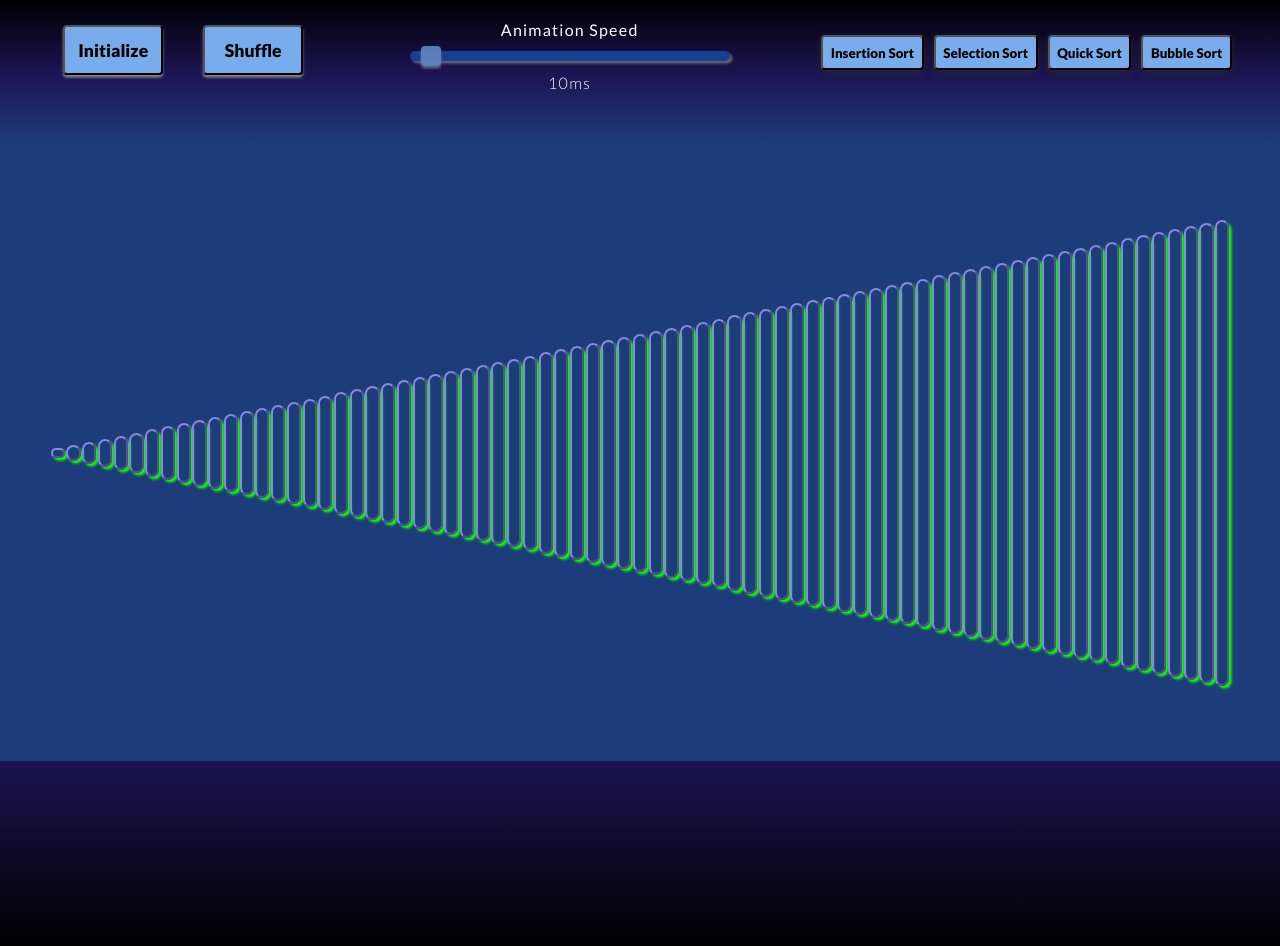
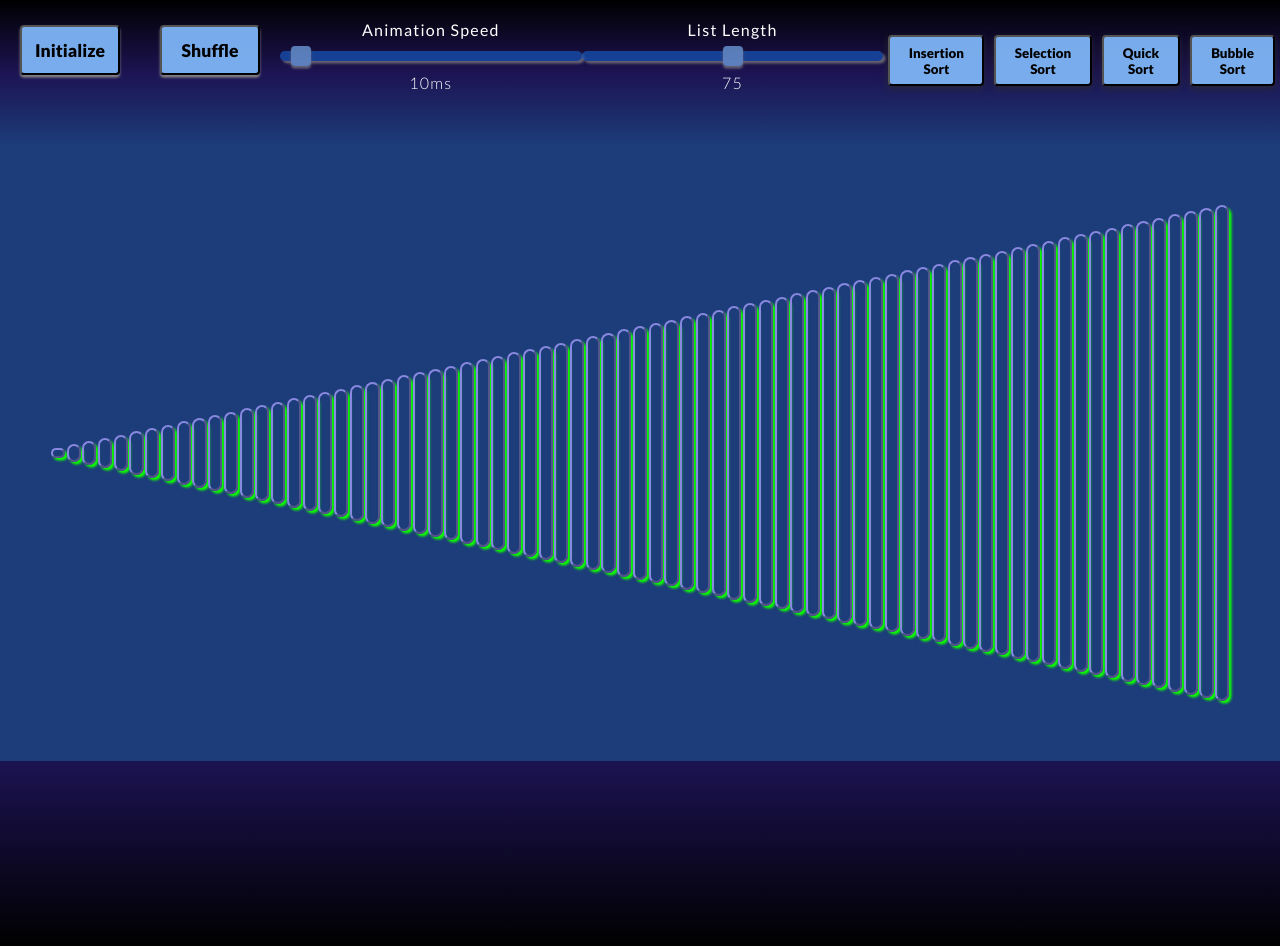
Before and after one commit to garofalof/sortvisualizer, a React (Create React App) app: page / in a window 1280 px wide. Both pictures are taken after a click on the button "Initialize". Built offline with nearby package versions, Linux system fonts and the light colour scheme.

Commit message:
updated initialized styling

```diff
--- a/src/App.css
+++ b/src/App.css
@@ -13,7 +13,7 @@ body {
   border: 2.5px outset rgb(136, 136, 224);
   box-shadow: 2.5px 2.5px 2.5px rgb(13, 255, 0);
   border-radius: 7.5px;
-  margin: 0% 0.0675%;
+  margin: 0em 0.05em;
   transition: all 0.125s ease-out 0s;
 }
 
@@ -31,6 +31,7 @@ body {
   border-radius: 7.5px;
   box-shadow: 2.5px 2.5px 2.55px rgba(26, 11, 61, 0.96);
   transform: scale(1.15);
+  margin: 0em 0.05em;
 }
 
 .slide-container {
--- a/src/App.js
+++ b/src/App.js
@@ -7,6 +7,7 @@ const App = () => {
   const [display, setDisplay] = useState([]);
   const [delay, setDelay] = useState(10);
   const [loading, setLoading] = useState(false);
+  const [length, setLength] = useState(75);
 
   const timer = (delay) => {
     return new Promise((resolve) => setTimeout(resolve, delay));
@@ -17,10 +18,12 @@ const App = () => {
       setNums([]);
       setLoading(true);
       await timer(delay);
-      for (let i = 1; i <= 75; i++) {
+      for (let i = 1; i <= length; i++) {
+        setActive([i - 1]);
         setNums((prev) => prev.concat(i));
         await timer(delay);
       }
+      setActive([]);
       setLoading(false);
       await timer(delay);
     }
@@ -197,19 +200,24 @@ const App = () => {
   }
 
   const handleChange = (e) => {
-    setDelay(e.target.value);
+    if (e.target.id === 'animationLength') {
+      setLength(e.target.value);
+    }
+    if (e.target.id === 'animationSpeed') {
+      setDelay(e.target.value);
+    }
   }
 
   useEffect(() => {
     let render = nums.map((num, index) => {
       if (index === active[0] || index === active[1]) {
-        return <div className='bar-active' style={{height: `${num / 1}%`, width: `${80 / nums.length}%`}}></div>;
+        return <div className='bar-active' style={{height: `${num * 80 / nums.length}%`, width: `${80 / nums.length}%`}}></div>;
       } else {
-        return <div className='bar' style={{height: `${num / 1}%`, width: `${80 / nums.length}%`}}></div>;
+        return <div className='bar' style={{height: `${num * 80 / nums.length}%`, width: `${80 / nums.length}%`}}></div>;
       }
     });
     setDisplay(render);
-  }, [nums, active, delay]);
+  }, [nums, active]);
 
   return (
     <div style={{height: '770px'}} className="app">
@@ -220,8 +228,13 @@ const App = () => {
         </div>
         <div className="slide-container">
           <span style={{paddingBottom: '10px', fontWeight: '400'}}>Animation Speed</span>
-          <input onChange={handleChange} type="range" min="1" max="250" value={delay} className="slider" id="myRange"></input>
+          <input onChange={handleChange} type="range" min="0" max="250" value={delay} className="slider" id="animationSpeed"></input>
           <span style={{paddingTop: '10px'}}>{delay + 'ms'}</span>
+        </div>
+        <div className="slide-container">
+          <span style={{paddingBottom: '10px', fontWeight: '400'}}>List Length</span>
+          <input onChange={handleChange} type="range" min="0" max="150" value={length} className="slider" id="animationLength"></input>
+          <span style={{paddingTop: '10px'}}>{length}</span>
         </div>
         <div style={{display: 'flex', justifyContent: 'center', alignItems: 'center', paddingTop: '15px'}}>
           <button className="button-sort" onClick={insertionSort}>Insertion Sort</button>
```
